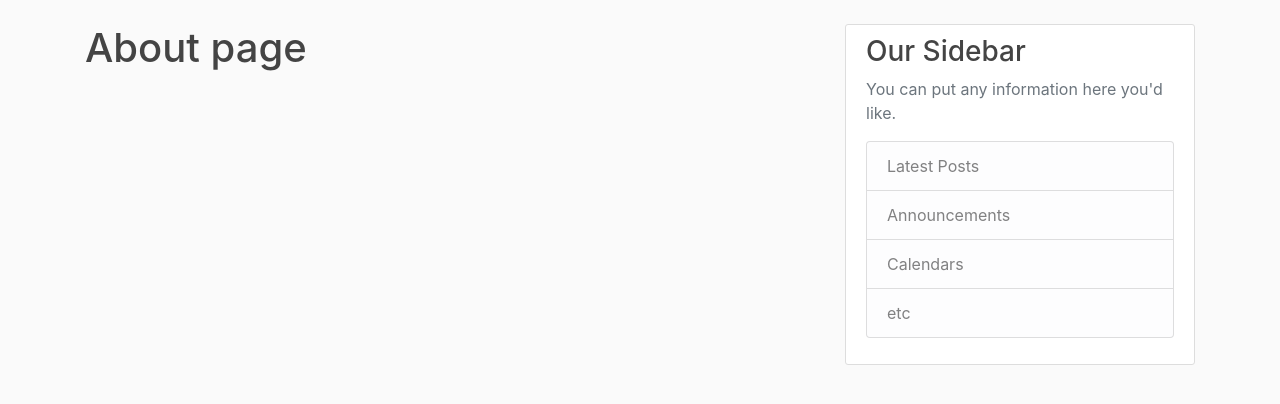
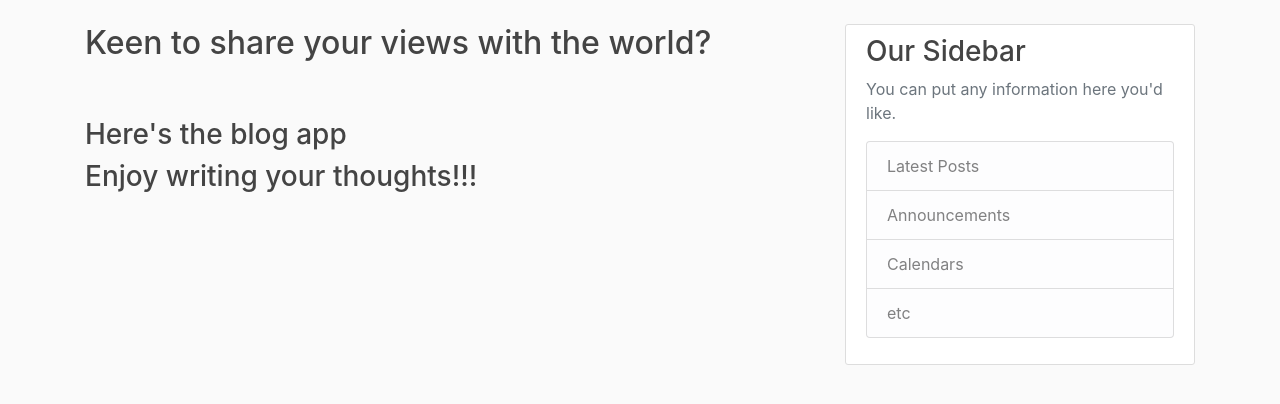
Before and after one commit to harshitagupta1404/Django-BlogApp, a Django app: page /about/ in a window 1280 px wide. Shown: the part 56-460 px from the top of the page. Run offline with Django 3.2, Linux system fonts and the light colour scheme; some libraries are stand-ins or nearby versions.

Commit message:
Some modifications

```diff
--- a/blog/templates/blog/about.html
+++ b/blog/templates/blog/about.html
@@ -1,5 +1,8 @@
 {% extends "blog/base.html" %}
 
 {% block content %}
-    <h1>About page</h1>
+    <h2>Keen to share your views with the world?</h2>
+    <br><br>
+    <h3>Here's the blog app</h3>
+    <h3>Enjoy writing your thoughts!!!</h3>
 {% endblock content %}
--- a/blog/views.py
+++ b/blog/views.py
@@ -37,7 +37,9 @@ posts=[
 
 class PostListView(ListView):
     model = Post
+    # by default template name = modelName_list.html
     template_name = 'blog/home.html'    # <app>/<model>_<viewtype>.html
+    # by default template variable name = modelName_list
     context_object_name = 'posts'
     ordering = ['-date']
     paginate_by = 2
@@ -57,6 +59,8 @@ class UserPostListView(ListView):
 
 class PostDetailView(DetailView):
     model = Post
+    # by default in template we can access as object or modelName
+    # by default template name is modelName_detail.html
 
 class PostCreateView(LoginRequiredMixin, CreateView):
     model = Post
```
